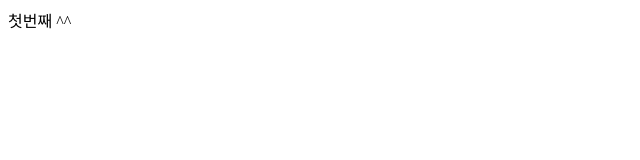
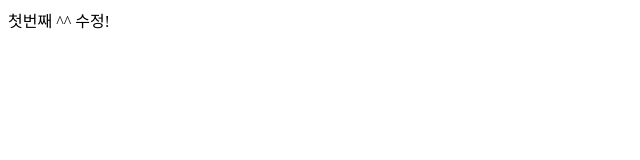
Before and after one commit to eeesu/practice2, a plain HTML site: page index.html in a window 1280 px wide. Shown: the full height of the page, 0-640 px from the left. Drawn offline with Linux system fonts and the light colour scheme.

Commit message:
두번째

```diff
--- a/index.html
+++ b/index.html
@@ -8,5 +8,6 @@
 </head>
 <body>
     첫번째 ^^
+    수정!
 </body>
 </html>
```
